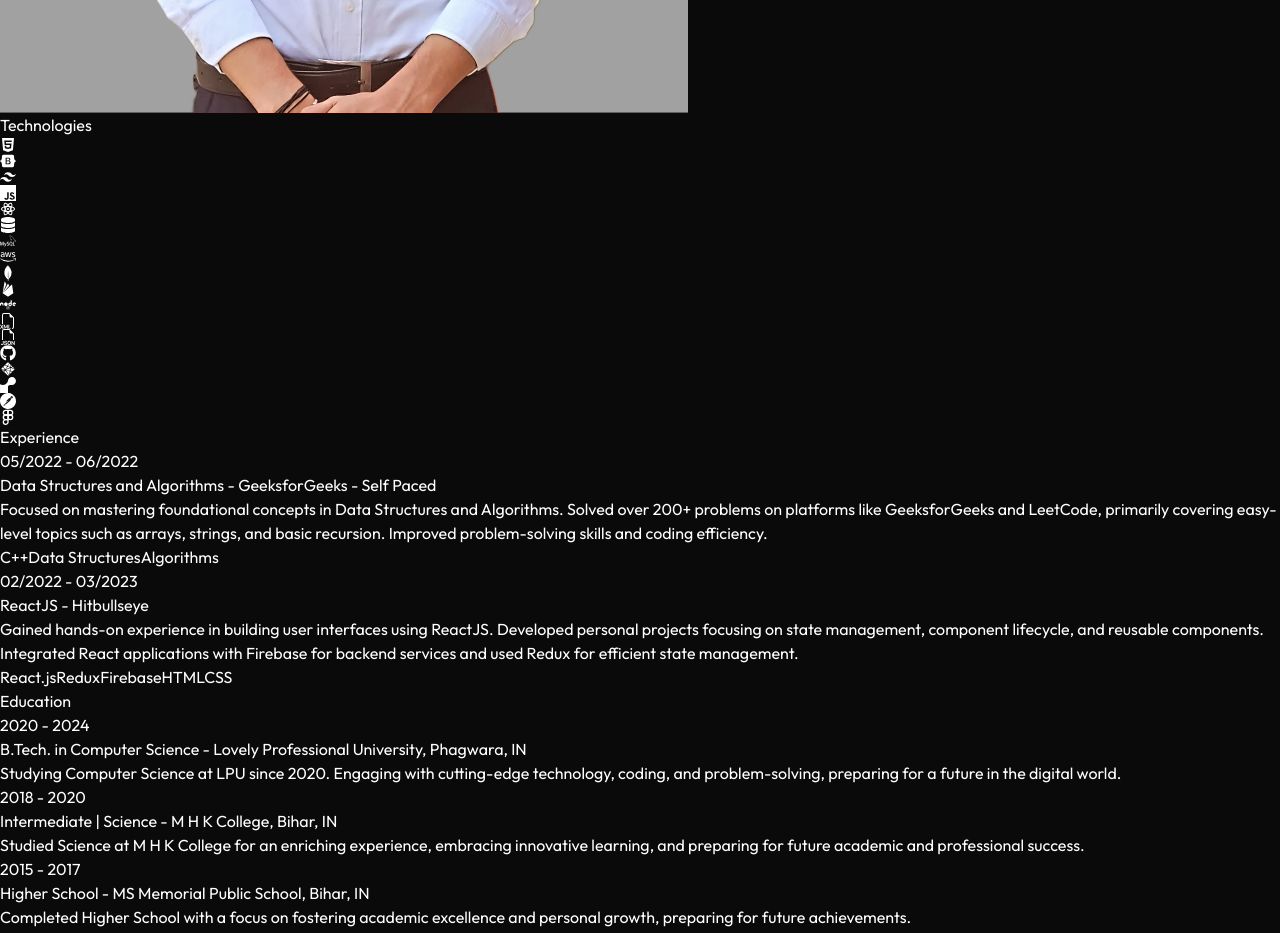
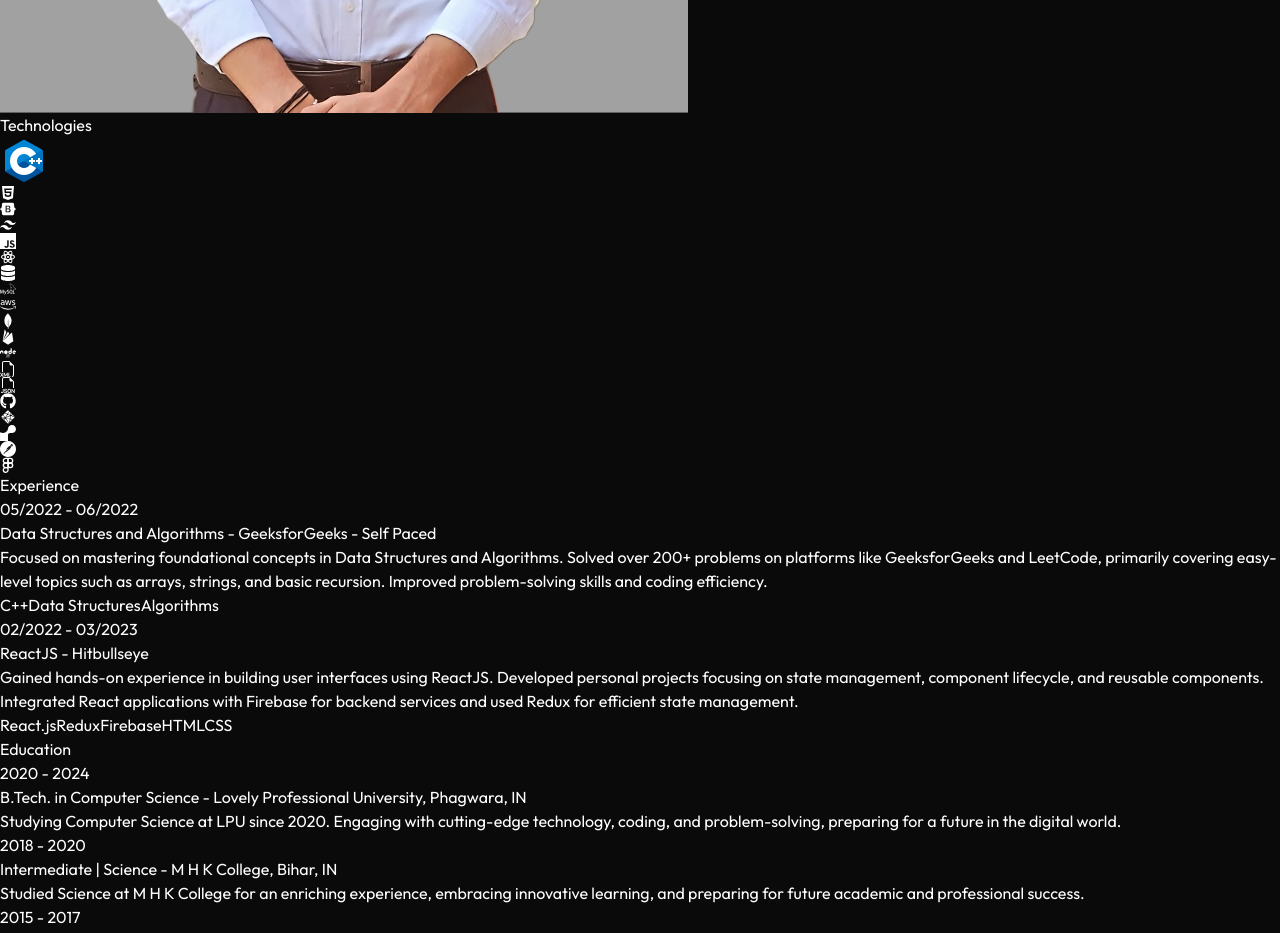
Before and after one commit to priyanshuuranjan/MyPortfolio, a React (Vite) app: page / in a window 1280 px wide. Shown: the part 840-1773 px from the top of the page. Built offline with nearby package versions, Linux system fonts and the light colour scheme.

Commit message:
Adding skills on Tech

```diff
--- a/src/Components/Pages/Technologies.jsx
+++ b/src/Components/Pages/Technologies.jsx
@@ -1,6 +1,6 @@
 import { BiLogoNetlify } from "react-icons/bi";
 import { BsFiletypeJson, BsFiletypeXml } from "react-icons/bs";
-
+import cppImage from "../../assets/cpp.png";
 import { FiFigma } from "react-icons/fi";
 import {
   FaAws,
@@ -31,6 +31,9 @@ const Technologies = () => {
       <h2 className="my-20 text-center text-4xl">Technologies</h2>
 
       <div className="flex flex-wrap items-center justify-center gap-4">
+        <div className="rounded-2xl border-4 border-neutral-800 p-4">
+          <img src={cppImage} alt="C++ logo" className="h-16 w-16" />
+        </div>
         <div className="rounded-2xl border-4 border-neutral-800 p-4">
           <FaHtml5 className="text-7xl text-yellow-700" />
         </div>
```
